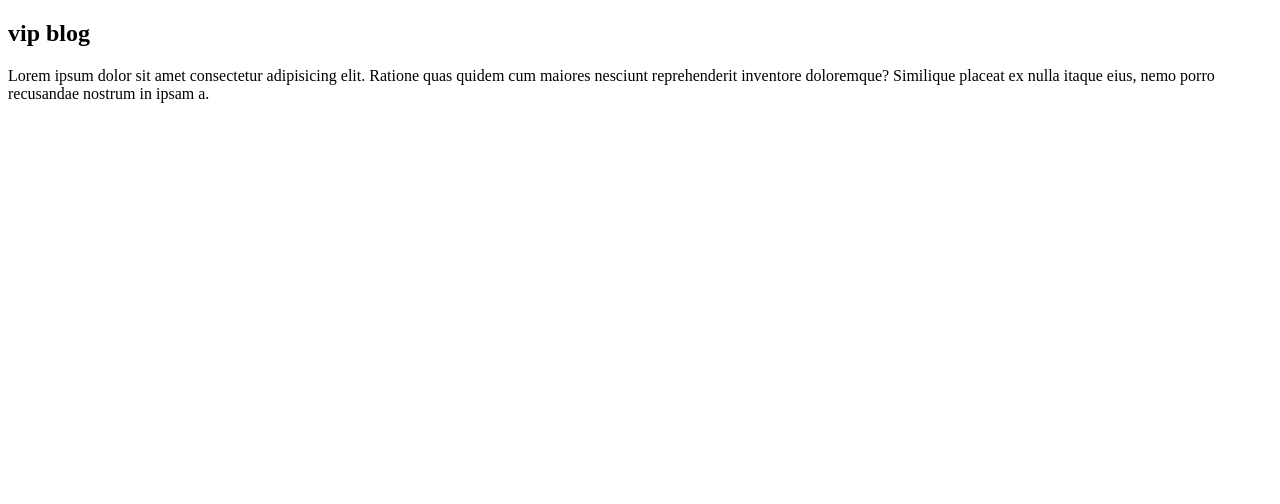
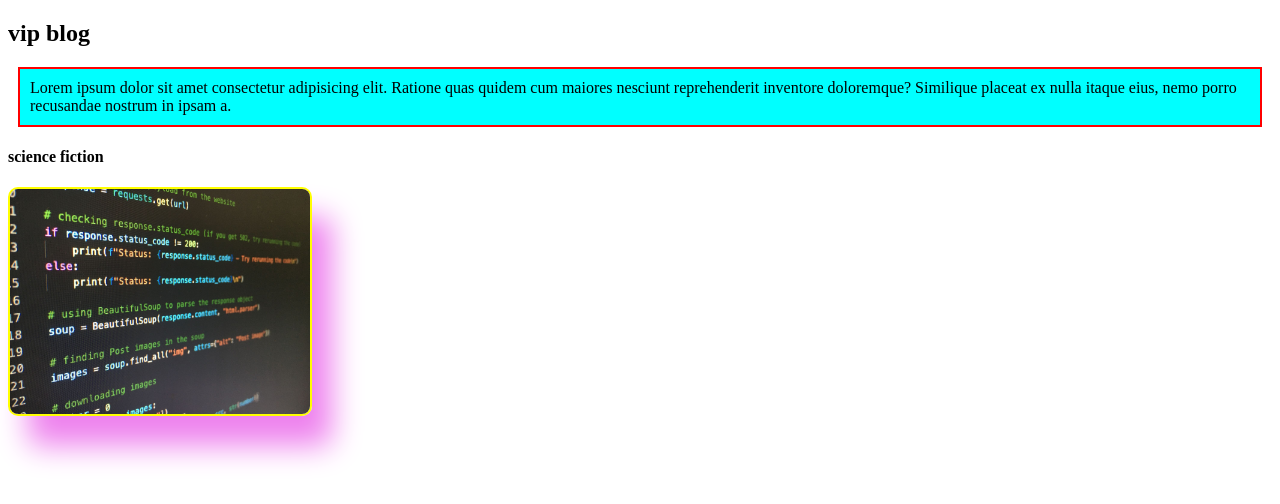
Before and after one commit to shoikot-khondakar/my-vip-blog, a plain HTML site: page index.html in a window 1280 px wide. Drawn offline with Linux system fonts and the light colour scheme.

Commit message:
add a image and some style

```diff
--- a/index.html
+++ b/index.html
@@ -5,11 +5,16 @@
     <meta http-equiv="X-UA-Compatible" content="IE=edge">
     <meta name="viewport" content="width=device-width, initial-scale=1.0">
     <title>My vip blog</title>
+    <link rel="stylesheet" href="style/blog.css">
 </head>
 <body>
     <div>
         <h2>vip blog</h2>
         <p>Lorem ipsum dolor sit amet consectetur adipisicing elit. Ratione quas quidem cum maiores nesciunt reprehenderit inventore doloremque? Similique placeat ex nulla itaque eius, nemo porro recusandae nostrum in ipsam a.</p>
     </div>
+    <div>
+        <h4>science fiction</h4>
+        <img width="300px" src="images/code.jpg" alt="">
+    </div>
 </body>
 </html>
--- /dev/null
+++ b/style/blog.css
@@ -0,0 +1,11 @@
+p{
+    background-color: aqua;
+    border: 2px solid red;
+    margin: 10px;
+    padding: 10px;
+}
+img{
+    border: 2px solid yellow;
+    border-radius: 10px;
+    box-shadow: 20px 30px 30px violet;
+}
```
Also changed, not shown: images/code.jpg (added).
